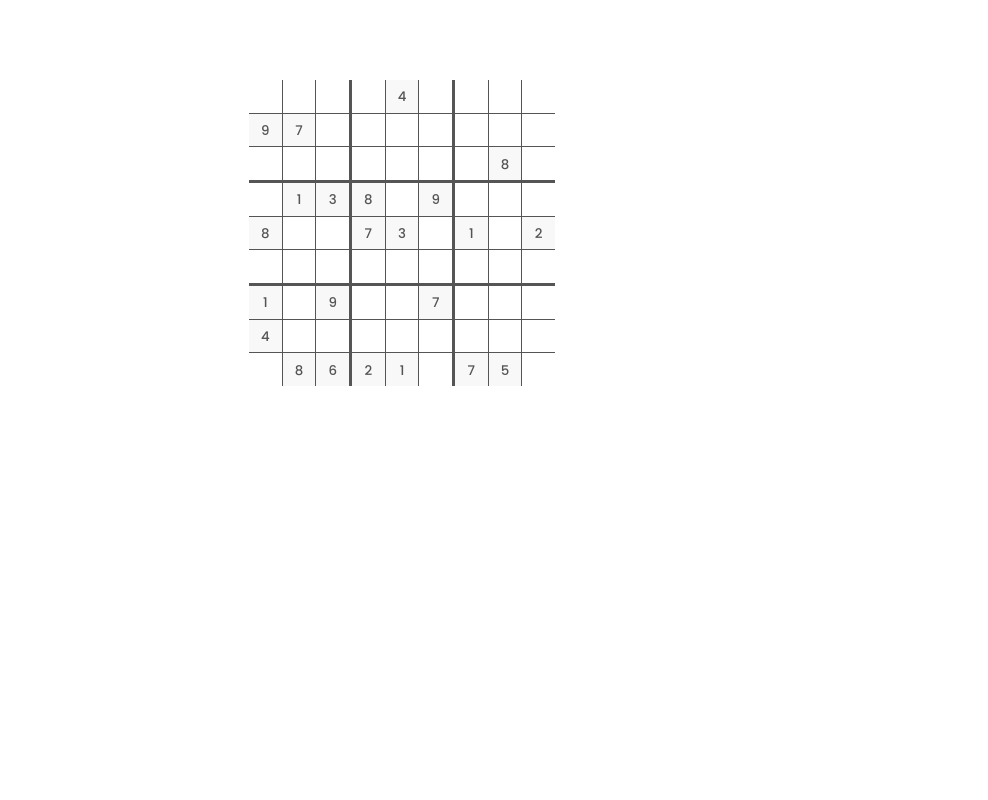
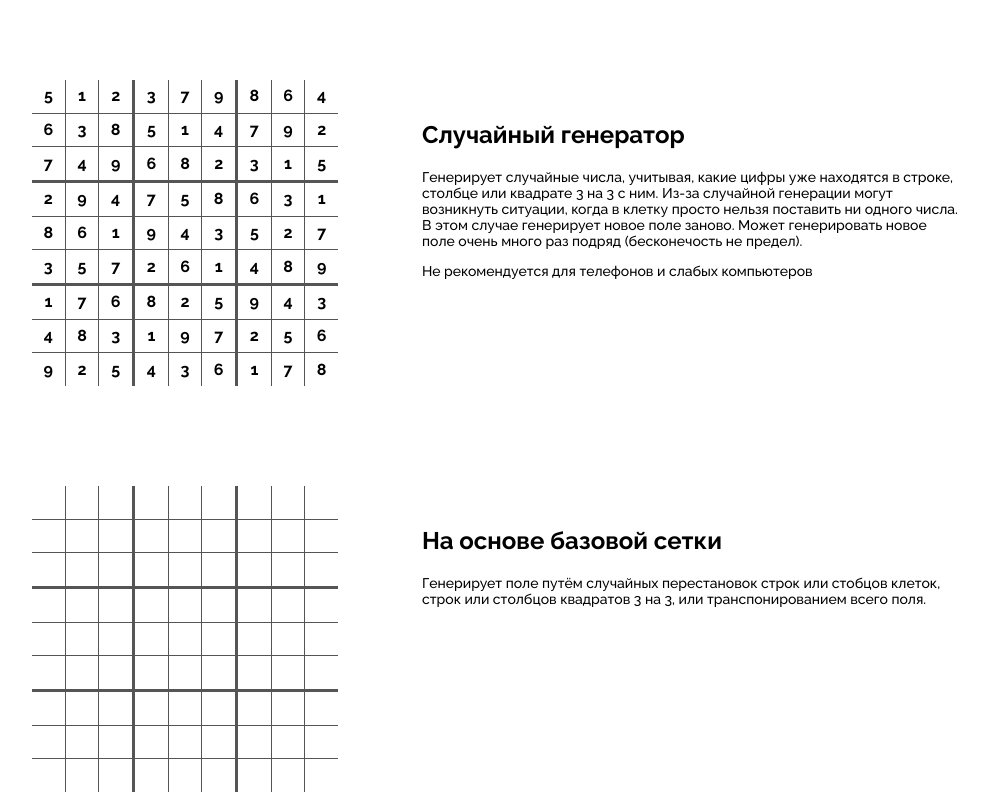
Before and after one commit to Thealekzzz/sudoku, a plain HTML site: page index.html in a window 1280 px wide. Shown: the whole page, without its empty margins (238-1226 px from the left). Drawn offline with Linux system fonts and the light colour scheme.

Commit message:
second algorithm

```diff
--- a/index.html
+++ b/index.html
@@ -6,14 +6,44 @@
     <title>Судоку</title>
     <link rel="stylesheet" href="style.css">
     <link rel="preconnect" href="https://fonts.gstatic.com">
-    <link href="https://fonts.googleapis.com/css2?family=Poppins:wght@500&display=swap" rel="stylesheet">
+    <link rel="preconnect" href="https://fonts.gstatic.com">
+    <link href="https://fonts.googleapis.com/css2?family=Raleway:wght@500;700&display=swap" rel="stylesheet">
     <script src="main.js" defer></script>
 </head>
 <body>
     <main>
-        <section class="grid">
+        <section>
+            <div class="grid">
 
+            </div>
+            <div class="explanation">
+                <h2>
+                    Случайный генератор
+                </h2>
+                <p class='forScreens'>
+                    Генерирует случайные числа, учитывая, какие цифры уже находятся в строке, столбце или квадрате 3 на 3 с ним. Из-за случайной генерации могут возникнуть ситуации, когда в клетку просто нельзя поставить ни одного числа. В этом случае генерирует новое поле заново. Может генерировать новое поле очень много раз подряд (бесконечость не предел).
+                </p>
+                <p class="forPhones">
+                    Не рекомендуется для телефонов и слабых компьютеров
+                </p>
+            </div>
         </section>
+
+        <section>
+            <div class="grid">
+
+            </div>
+            <div class="explanation">
+                <h2>
+                    На основе базовой сетки
+                </h2>
+                <p>
+                    Генерирует поле путём случайных перестановок строк или стобцов клеток, строк или столбцов квадратов 3 на 3, или транспонированием всего поля.
+                </p>
+            </div>
+        </section>
+
+
     </main>
 </body>
 </html>
--- a/main.js
+++ b/main.js
@@ -1,16 +1,21 @@
-let grid = document.querySelector('.grid')
+let grid = document.querySelectorAll('.grid')
 
 let bigSquare
 let smallSquare
-let matrix = []
+let matrix1 = []
+let matrix2 = []
+
+
 let digits = [1,2,3,4,5,6,7,8,9]
 let level = 25
+
+let smalls
 
 // window.onbeforeunload = function() {
 // 	return true;
 // };
 
-
+function fieldCreation(field = grid[0]) {
     for(let i = 0; i < 9; i++) {
         bigSquare = document.createElement('div')
         bigSquare.classList.add('bigSquare')
@@ -22,15 +27,19 @@ for(let i = 0; i < 9; i++) {
             bigSquare.appendChild(smallSquare)
         }
 
-    grid.appendChild(bigSquare)
+        field.appendChild(bigSquare)
     }
 
-let smalls = document.querySelectorAll('.smallSquare')
+    smalls = document.querySelectorAll('.smallSquare')
+
+}
+
+
 
 firstN = [0, 3, 6, 27, 30, 33, 54, 57, 60]
 fff = [0, 1, 2, 9, 10, 11, 18, 19, 20]
 
-function fillMatr() {
+function fillMatr(matrix) {
     for (let i = 0; i < 9; i++) {
         matrix.push([])
         for (let k = 0; k < 9; k++) {
@@ -43,6 +52,8 @@ function fillMatr() {
 
     }
 
+    return matrix
+
 }
 
 
@@ -54,11 +65,11 @@ function rectIndex(item) {
     return (cubeRow * 3 + cubeCol)
 }
 
-function rowOfElement(item) {
+function rowOfElement(item, matrix) {
     return (matrix[item.getAttribute('row')])
 }
 
-function colOfElement(item) {
+function colOfElement(item, matrix) {
     let temp = []
     for (let index = 0; index < 9; index++) {
         temp.push(matrix[index][item.getAttribute('col')])
@@ -88,46 +99,75 @@ function isRepeat(arr) {
     return false
 }
 
-function randomFill() {
-    // for (let i = 0; i < 9; i++) {
-    //     for (let j = 0; j < 9; j++) {
-    //         let temp = matrix[i][j]
-    //         let arr = possibleN(temp)
+let count = 0
 
-    //         // Заполнение всего поля ( не работает )
-    //         temp.value = arr[Math.floor(Math.random() * arr.length)]
-    //     }
+function randomFill(matrix) {
+    let stop = false
+    for (let i = 0; i < 9; i++) {
+        for (let j = 0; j < 9; j++) {
+            let temp = matrix[i][j]
+            let arr = possibleN(temp, matrix)
+
+            // Заполнение всего поля ( не работает )
+            if (arr.length == 0) {
+                // debugger
+                stop = true
+
+                break
+            }
+            temp.value = arr[Math.floor(Math.random() * arr.length)]
+        }
+
+        if (stop) break
+
+    }
+
+    if (stop) {
+        stop = false
+        count++
+        clearM(matrix)
+        randomFill(matrix)
+
+    }
+
+    // for (let i = 0; i < level; i++) {
+    //     let tRow = Math.floor(Math.random() * 9)
+    //     let tCol = Math.floor(Math.random() * 9)
+    //     let temp = matrix[tRow][tCol]
+    //     let arr = possibleN(temp)
+
+    //     temp.setAttribute('disabled', true)
+    //     temp.classList.add('blocked')
+
+    //     temp.value = arr[Math.floor(Math.random() * arr.length)]
+    //     // console.log('lgjhl');
 
     // }
+    // console.log('конец')
 
-    for (let i = 0; i < level; i++) {
-        let tRow = Math.floor(Math.random() * 9)
-        let tCol = Math.floor(Math.random() * 9)
-        let temp = matrix[tRow][tCol]
-        let arr = possibleN(temp)
-
-        temp.setAttribute('disabled', true)
-        temp.classList.add('blocked')
-
-        temp.value = arr[Math.floor(Math.random() * arr.length)]
-        // console.log('lgjhl');
 
 }
-    // console.log('конец')
+
+function clearM(matrix) {
+    for (let i = 0; i < 9; i++) {
+        for (let j = 0; j < 9; j++) {
+            matrix[i][j].value = ''
+        }
+    }
 }
 
-function possibleN(item) {
+function possibleN(item, matrix) {
     let existing = new Set()
 
     cubeOfElement(item).forEach(element => {
         existing.add(+element.value)
     })
 
-    rowOfElement(item).forEach(element => {
+    rowOfElement(item, matrix).forEach(element => {
         existing.add(+element.value)
     })
 
-    colOfElement(item).forEach(element => {
+    colOfElement(item, matrix).forEach(element => {
         existing.add(+element.value)
     })
 
@@ -150,7 +190,16 @@ function possibleN(item) {
 
 
 
-// Так не получается. надо сделать скрипт который убирал бы
-// символы, которые уже есть из списка возможных
-fillMatr()
-randomFill()
+// Необходимо сделать скрипт который убирал бы
+// символы, которые уже есть из списка возможных - Не работает, но
+// реализовал скрипт,который
+// генерирует новое поле каждый раз, когда встречается клетка,
+// в которую нельзя поставить ни одну цифру ( может делать
+// очень много повторений, например 500 )
+fieldCreation()
+matrix1 = fillMatr(matrix1)
+randomFill(matrix1)
+
+console.log(count);
+
+fieldCreation(grid[1])
--- a/style.css
+++ b/style.css
@@ -5,12 +5,32 @@
 body {
     margin: 0;
     font-weight: 500;
+    font-family: Raleway;
 }
 
 main {
     display: flex;
+    flex-direction: column;
     justify-content: center;
     padding-top: 10vh;
+}
+
+section {
+    display: grid;
+    grid-template-columns: 1fr 1fr;
+    justify-items: right;
+}
+
+section:first-of-type {
+    margin-bottom: 100px;
+}
+
+section div {
+    margin-right: 5vw;
+}
+
+p {
+    font-size: 14px;
 }
 
 .grid {
@@ -18,6 +38,7 @@ main {
     grid-template-columns: repeat(3, 100px);
     gap: 3px;
     background-color: #555;
+    min-height: 100px;
 }
 
 .bigSquare {
@@ -35,10 +56,12 @@ main {
 }
 
 .smallSquare {
-    font-family: poppins;
+    font-family: Raleway;
+    font-weight: 700;
+    font-size: 16px;
     background-color: white;
     cursor: pointer;
-    padding-top: 3px;
+    padding-top: 0px;
     justify-content: center;
     text-align: center;
     align-items: center;
@@ -54,3 +77,61 @@ main {
 .blocked {
     background-color: #f8f8f8;
 }
+
+.explanation {
+    padding: 20px;
+}
+
+@media handheld {
+    .explanation {
+        /* display: none; */
+        text-align: center;
+
+    }
+
+    section {
+        /* display: flex; */
+        grid-template-columns: 1fr;
+
+        justify-items: center;
+    }
+
+    section div {
+        margin-right: 0;
+    }
+
+    .forScreens {
+        display: none;
+    }
+
+    .forPhones {
+        display: block;
+    }
+}
+
+@media (max-width: 800px) {
+    .explanation {
+        /* display: none; */
+        text-align: center;
+
+    }
+
+    section {
+        /* display: flex; */
+        grid-template-columns: 1fr;
+
+        justify-items: center;
+    }
+
+    section div {
+        margin-right: 0;
+    }
+
+    .forScreens {
+        display: none;
+    }
+
+    .forPhones {
+        display: block;
+    }
+}
```
Lines whose indentation alone changed are shown as unchanged.
